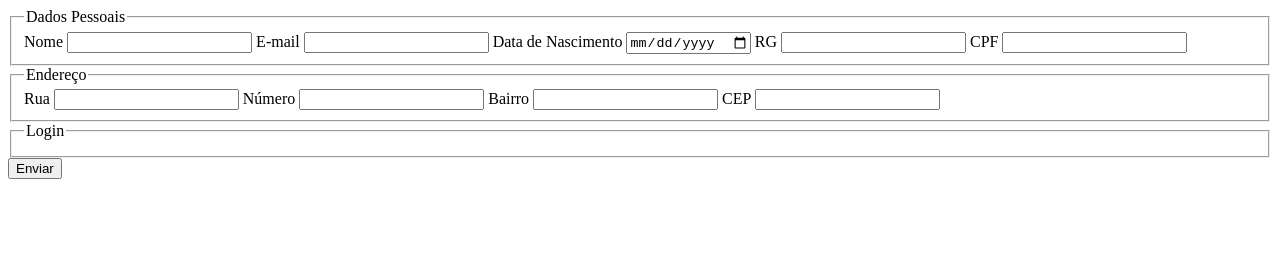
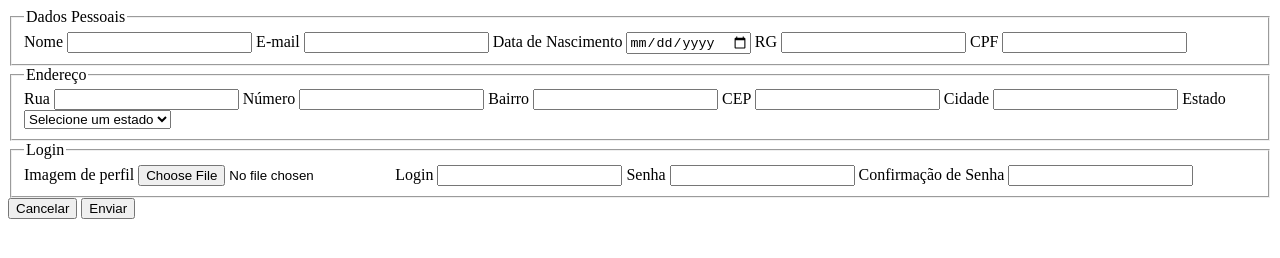
Before and after one commit to chrystiandias/labs_front, a plain HTML site: page cadastro.html in a window 1280 px wide. Drawn offline with Linux system fonts and the light colour scheme.

Commit message:
Lab_Forms_HTML

```diff
--- a/cadastro.html
+++ b/cadastro.html
@@ -3,6 +3,7 @@
 <head>
     <meta charset="UTF-8">
     <meta name="viewport" content="width=device-width, initial-scale=1.0">
+    <link rel="stylesheet" href="css/cadastro.css">
     <title>Cadastro</title>
 </head>
 <body>
@@ -31,10 +32,51 @@
             <input type="text" name="bairro">
             <label for="cep">CEP</label>
             <input type="text" name="cep" pattern="\d{5}-\d{3}" required>
+            <label for="">Cidade</label>
+            <input type="text" name="cidade">
+            <label for="estado">Estado</label>
+            <select name="estado">
+                <option value="" selected>Selecione um estado</option>
+                <option value="al">Alagoas</option>
+                <option value="am">Amazonas</option>
+                <option value="ap">Amapá</option>
+                <option value="ba">Bahia</option>
+                <option value="ce">Ceará</option>
+                <option value="df">Distrito Federal</option>
+                <option value="es">Espírito Santo</option>
+                <option value="go">Goiás</option>
+                <option value="ma">Maranhão</option>
+                <option value="mt">Mato Grosso</option>
+                <option value="ms">Mato Grosso do Sul</option>
+                <option value="mg">Minas Gerais</option>
+                <option value="pa">Pará</option>
+                <option value="pb">Paraíba</option>
+                <option value="pr">Paraná</option>
+                <option value="pe">Pernambuco</option>
+                <option value="pi">Piauí</option>
+                <option value="rj">Rio de Janeiro</option>
+                <option value="rn">Rio Grande do Norte</option>
+                <option value="ro">Rondônia</option>
+                <option value="rs">Rio Grande do Sul</option>
+                <option value="rr">Roraima</option>
+                <option value="sc">Santa Catarina</option>
+                <option value="se">Sergipe</option>
+                <option value="sp">São Paulo</option>
+                <option value="to">Tocantins</option>
+            </select>
         </fieldset>
         <fieldset>
             <legend>Login</legend>
+            <label for="imagem">Imagem de perfil</label>
+            <input type="file" name="imagem" accept="image/*" title="Apenas PNG, JPG, BMP, WEBP ou GIF">
+            <label for="login">Login</label>
+            <input type="text" name="login" required>
+            <label for="senha">Senha</label>
+            <input type="password" name="senha" minlength="8" required>
+            <label for="senhaConfirma">Confirmação de Senha</label>
+            <input type="password" name="senhaConfirma" minlength="8" required>
         </fieldset>
+        <input type="reset" value="Cancelar" name="botaoCancelar">
         <input type="submit" value="Enviar" name="botaoEnviar">
     </form>
 </body>
```
Also changed, not shown: css/cadastro.css (added).
